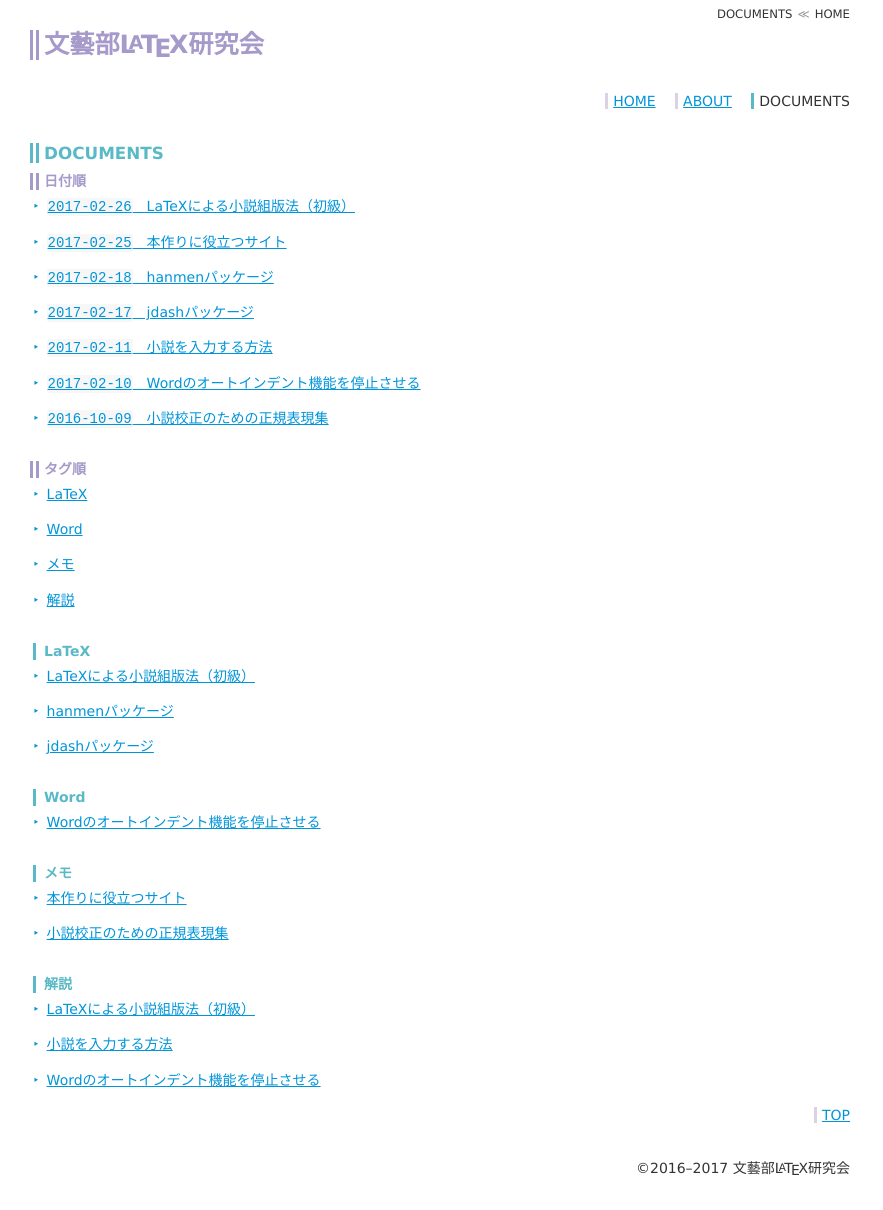
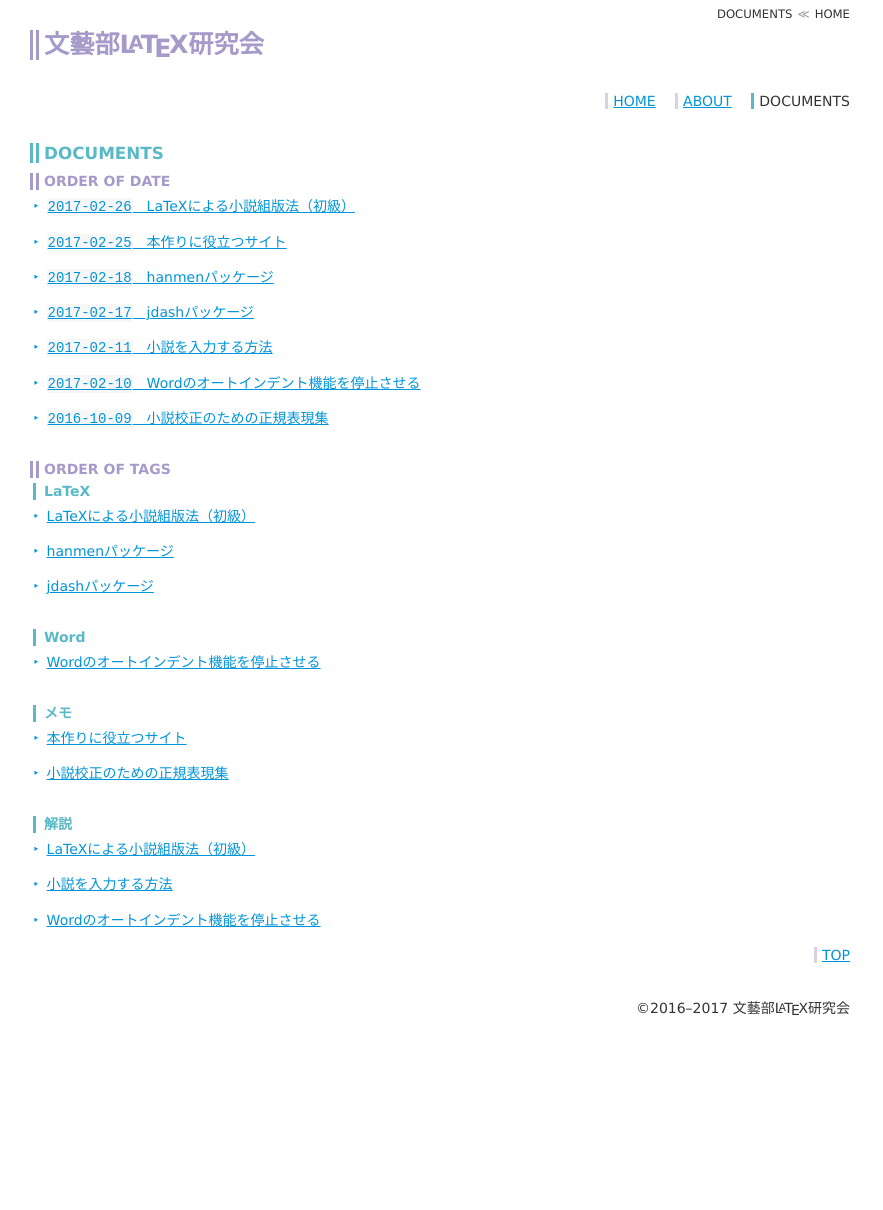
Before and after one commit to qdaibungei/latex, a Jekyll site: the page built from docs/documents.md, in a window 1280 px wide. Shown: the whole page, without its empty margins (0-883 px from the left). Built offline with Jekyll 4.4.1, drawn with Linux system fonts in a browser that asks for light colours; after the commit the page ends 1050 px from its top, so only the background shows below that.

Commit message:
fix tag layout

```diff
--- a/docs/_layouts/post.html
+++ b/docs/_layouts/post.html
@@ -40,7 +40,11 @@
 
 <h2>{{ page.title }}</h2>
 <div class="text">
-
+<ul class="tags">
+	{% for tag in page.tags %}
+	<li><a href="{{ site.url | append:site.baseurl }}/documents/#{{ tag }}">{{ tag }}</a></li>
+	{% endfor %}
+</ul>
 
 
 {{ content }}
--- a/docs/css/mystyle.css
+++ b/docs/css/mystyle.css
@@ -124,3 +124,9 @@
 strong {
 	background: linear-gradient(transparent 60%, #73efff 60%);
 }
+ul.tags {
+	text-align: right;
+}
+ul.tags li {
+	display: inline-block;
+}
--- a/docs/documents.md
+++ b/docs/documents.md
@@ -4,7 +4,7 @@
 permalink: /documents/
 ---
 
-### 日付順
+### ORDER OF DATE
 <ul>
 {% for post in site.posts %}
   <li>
@@ -14,13 +14,13 @@
 </ul>
 
 
-### タグ順
+### ORDER OF TAGS
 {% assign tag_names = "" | split: "|"  %}
 {% for posts_by_tag in site.tags %}
   {% assign tag_names = tag_names | push: posts_by_tag.first %}
 {% endfor %}
 {% assign tag_names = tag_names | sort %}
-{% include tag_cloud.html tag_names=tag_names %}
+<!-- {% include tag_cloud.html tag_names=tag_names %} -->
 
 {% for tag_name in tag_names %}
 <h4 id="{{ tag_name }}">
@@ -29,7 +29,7 @@
 <ul>
 	{% for post in site.tags[tag_name] %}
 	<li>
-		<a href="{{ post.url | prepend: baseurl }}">
+		<a href="{{site.baseurl}}{{ post.url | prepend: baseurl }}">
 			{{ post.title }}
 		</a>
 	</li>
```
